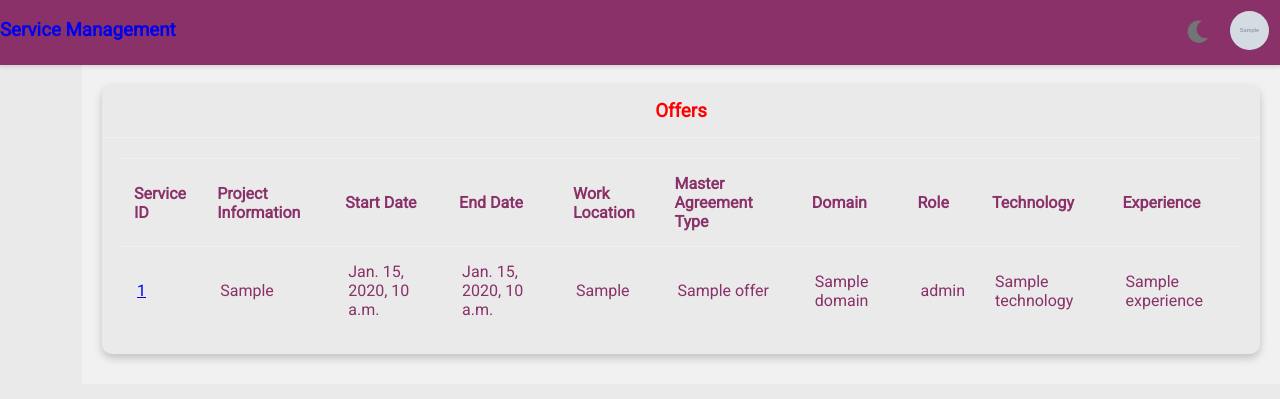
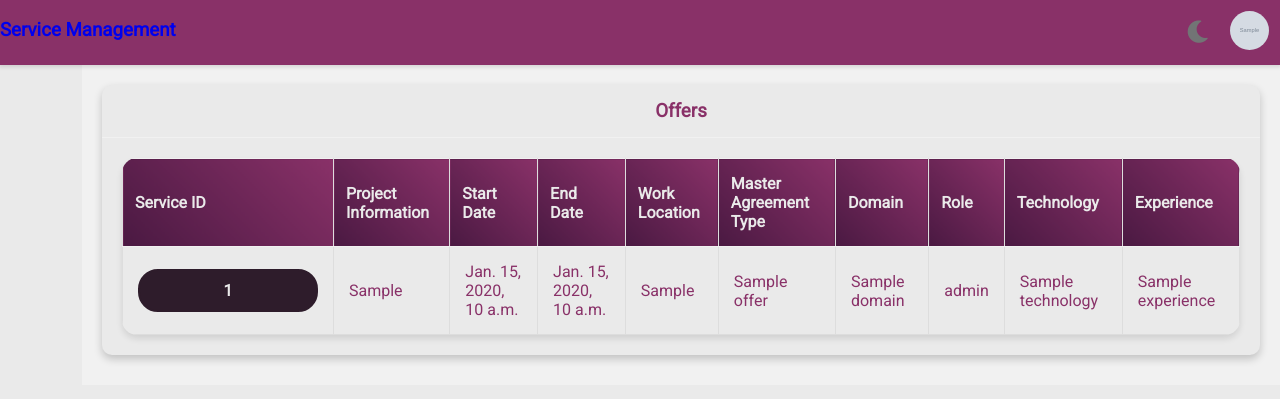
Before and after one commit to richapadhi/Agile, a Django app: template vehicleservicemanagement-master/vehicleservicemanagement-master/templates/vehicle/customer_view_approved_request.html in a window 1280 px wide. Shown: the top 399 px of the page. Run offline with Django 3.2, Linux system fonts and the light colour scheme; tables that the repository leaves empty hold one stand-in row (values such as "Sample post"); the template is opened without the code that fills it: values that come from a table or form of the project are taken from there, most other values are stand-ins (such as "Sample title", 1, 10 or a date in 2020); grey boxes marked "Sample" are stand-in pictures; some libraries are stand-ins or nearby versions.

Commit message:
Update customer_view_approved_request.html

```diff
--- a/vehicleservicemanagement-master/vehicleservicemanagement-master/templates/vehicle/customer_view_approved_request.html
+++ b/vehicleservicemanagement-master/vehicleservicemanagement-master/templates/vehicle/customer_view_approved_request.html
@@ -2,35 +2,137 @@
 {% block content %}
 <style>
     .button {
-        background-color: green;
-        color: white;
+    background-color: #2E1C2B; /* Base color to match the UI buttons */
+    color: #EAEAEA;
     border: none;
-        padding: 5px 10px;
+    padding: 10px 20px;
     cursor: pointer;
-        transition: background-color 0.3s, opacity 0.3s;
-        border-radius: 10px; /* Rounded edges */
+    transition: all 0.3s ease;
+    border-radius: 20px;
+    font-weight: bold;
+    font-size: 16px;
+    text-align: center;
+    display: inline-block;
+    margin: 0 10px;
+    box-shadow: 0 2px 4px rgba(0, 0, 0, 0.1);
 }
 
-    .button:hover, .button.disabled:hover {
-        background-color: #005700; /* Darker shade for hover effect */
-        opacity: 0.8;
+.button:hover {
+    background-color: #5E2750;
+    color: #FFF;
+}
+
+.button:active {
+    box-shadow: 0 1px 2px rgba(0, 0, 0, 0.2);
 }
 
 .button.decline {
-        background-color: red;
+    background-color: #EAEAEA; /* Neutral color for less prominence */
+    color: #4A1942; /* Dark color for the text to maintain legibility */
+    border: 2px solid #4A1942; /* Solid border to add definition */
 }
 
 .button.decline:hover {
-        background-color: #950000; /* Darker shade for hover effect */
+    background-color: #D8D8D8; /* Slightly darker on hover */
+    color: #4A1942; /* Maintain text color on hover */
+}
+
+.button.decline:active {
+    box-shadow: 0 1px 2px rgba(0, 0, 0, 0.2);
+
 }
 
 .button.disabled {
-        background-color: grey;
-        cursor: default;
+    background-color: #A8A8A8;
+    color: #FFF;
+    cursor: not-allowed;
+    box-shadow: none;
 }
 
 .button.disabled:hover {
-        opacity: 1; /* No transparency for disabled buttons */
+    background-color: #A8A8A8;
+    color: #FFF;
+}
+
+
+
+    .request-table-container {
+        max-width: 100%;
+        margin: 20px auto;
+        overflow-x: auto; /* For responsive table */
+        border-radius: 15px; /* Rounded corners for the table container */
+        box-shadow: 0 4px 6px rgba(0, 0, 0, 0.1); /* Box shadow for a subtle lift */
+    }
+
+    table {
+        width: 100%;
+        border-collapse: collapse;
+        overflow: hidden; /* Hide overflowing content within the table */
+        border-radius: 15px; /* Rounded corners for the table */
+        box-shadow: 0 4px 6px rgba(0, 0, 0, 0.1); /* Box shadow for a subtle lift */
+    }
+
+    th, td {
+        border: 1px solid #ddd;
+        padding: 12px;
+        text-align: left;
+    }
+
+    th {
+        background: linear-gradient(45deg, #4A1942, #893168); /* Gradient background for header */
+        color: #EAEAEA; /* Text color for header */
+    }
+
+    tr {
+        transition: background 0.3s ease; /* Smooth transition for row background color */
+    }
+
+    tr:nth-child(even) {
+        background-color: #f9f9f9;
+    }
+
+    tr:hover {
+        background-color: #EAEAEA; /* Background color on hover */
+    }
+    .card-header h3 {
+        color: #4A1942; /* Change this to the desired font color */
+        text-align: center;
+    }
+     table a {
+        display: inline-block;
+        width: 180px;
+        padding: 10px 20px;
+        border: 2px solid #2E1C2B;
+        border-radius: 20px;
+        background-color: #2E1C2B;
+        color: #EAEAEA;
+        text-decoration: none;
+        font-weight: bold;
+        font-size: 16px; /* Set the desired font size */
+        text-align: center;
+        transition: background-color 0.3s ease, color 0.3s ease;
+    }
+
+    table a:hover {
+        background-color: #893168;
+        border-color: #893168;
+        color: #EAEAEA;
+    }
+
+    /* Display Accept and Decline buttons side by side */
+    table .button-container {
+        display: flex;
+    }
+
+    /* Style Accept and Decline buttons with smaller font size */
+    table .button {
+        margin-right: 5px;
+        font-size: 12px; /* Set the desired font size */
+    }
+     .button-container {
+        display: flex;
+        justify-content: center;
+        gap: 10px;
     }
 </style>
 <script>
@@ -116,7 +218,7 @@
         <div class="col-12 col-m-12 col-sm-12">
             <div class="card">
                 <div class="card-header">
-                    <h3 style="color:red; text-align:center">Offers</h3>
+                    <h3 style="color:#893168; text-align:center">Offers</h3>
                 </div>
                 <div class="card-content">
                     <table>
@@ -170,6 +272,7 @@
                                                     <td style="text-align: center;">{{ specific_offer.employee.employeeExp }} years</td>
                                                     <td style="text-align: center;">{{ specific_offer.price }}</td>
                                                     <td>
+                                                        <div class="button-container">
                                                         {% if specific_offer.isAccepted == True %}
                                                             <input type="button" class="button disabled" value="Accepted" disabled>
                                                         {% elif specific_offer.isAccepted == False %}
@@ -178,9 +281,11 @@
                                                             <input type="button" id="accept-button-{{ specific_offer.offerId }}" class="button" value="Accept" onclick="handleOfferResponse(event, true, '{{ specific_offer.offerId }}')">
                                                             <input type="button" id="decline-button-{{ specific_offer.offerId }}" class="button decline" value="Decline" onclick="handleOfferResponse(event, false, '{{ specific_offer.offerId }}')">
                                                         {% endif %}
+                                                        </div>
                                                     </td>
                                                 </tr>
                                                 {% endfor %}
+
                                             </tbody>
                                         </table>
                                     </div>
```
Lines whose indentation alone changed are shown as unchanged.
